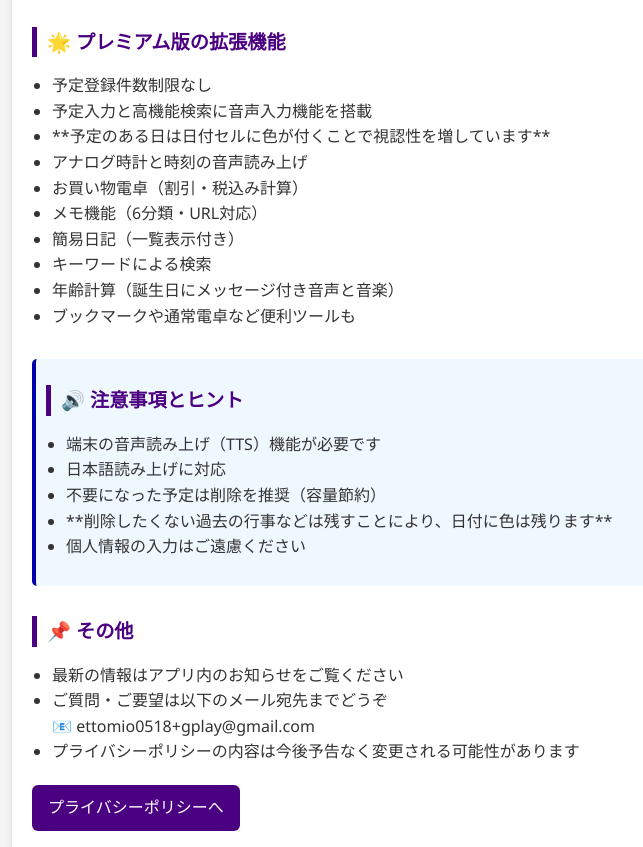
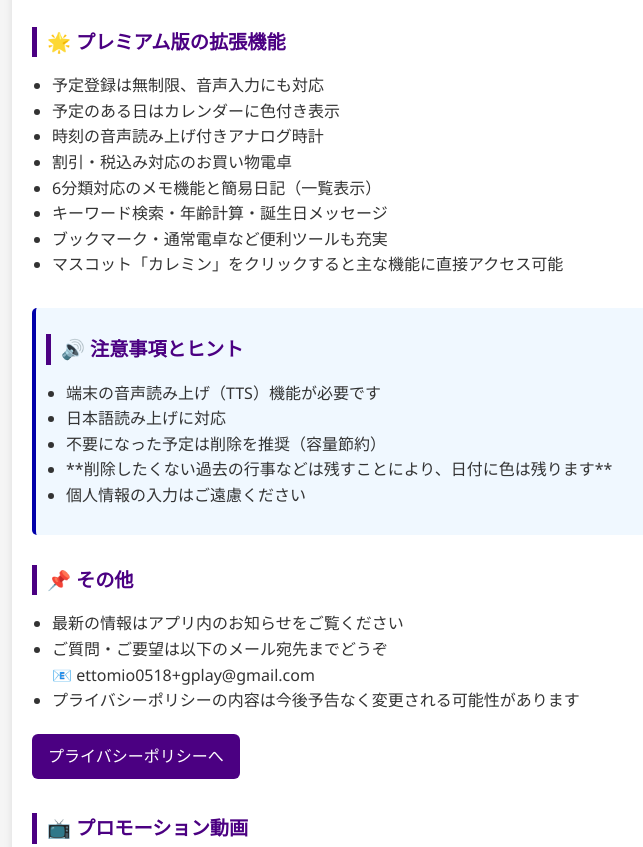
Before and after one commit to ettomio0518/app-intro, a plain HTML site: page index.html in a window 1280 px wide. Shown: the part 731-1578 px from the top of the page, without its empty margins (248-891 px from the left). Drawn offline with Linux system fonts and the light colour scheme.

Commit message:
Update index.html

```diff
--- a/index.html
+++ b/index.html
@@ -151,19 +151,17 @@
     </div>
 
     <div class="section">
-      <h2>🌟 プレミアム版の拡張機能</h2>
-      <ul>
-        <li>予定登録件数制限なし</li>
-        <li>予定入力と高機能検索に音声入力機能を搭載</li>
-        <li>**予定のある日は日付セルに色が付くことで視認性を増しています**</li>
-        <li>アナログ時計と時刻の音声読み上げ</li>
-        <li>お買い物電卓（割引・税込み計算）</li>
-        <li>メモ機能（6分類・URL対応）</li>
-        <li>簡易日記（一覧表示付き）</li>
-        <li>キーワードによる検索</li>
-        <li>年齢計算（誕生日にメッセージ付き音声と音楽）</li>
-        <li>ブックマークや通常電卓など便利ツールも</li>
-      </ul>
+        <h2>🌟 プレミアム版の拡張機能</h2>
+        <ul>
+  	    <li>予定登録は無制限、音声入力にも対応</li>
+  	    <li>予定のある日はカレンダーに色付き表示</li>
+  	    <li>時刻の音声読み上げ付きアナログ時計</li>
+  	    <li>割引・税込み対応のお買い物電卓</li>
+  	    <li>6分類対応のメモ機能と簡易日記（一覧表示）</li>
+  	    <li>キーワード検索・年齢計算・誕生日メッセージ</li>
+  	    <li>ブックマーク・通常電卓など便利ツールも充実</li>
+  	    <li>マスコット「カレミン」をクリックすると主な機能に直接アクセス可能</li>
+        </ul>
     </div>
 
     <div class="section highlight">
@@ -202,7 +200,7 @@
   </div>
 
   <footer>
-    © 20250822 ettomio
+    © 20250824 ettomio
   </footer>
 
   <button class="top-button" id="topBtn" onclick="scrollToTop()">Top</button>
```
